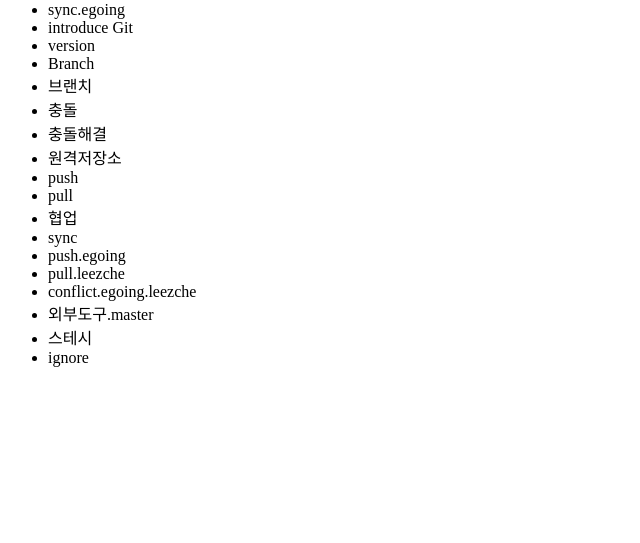
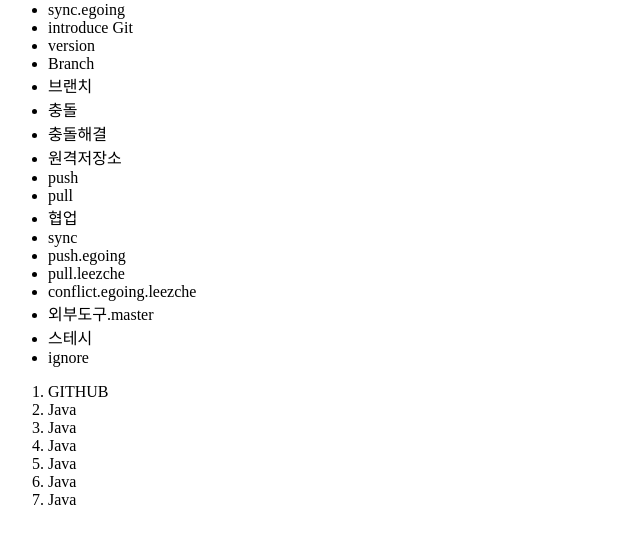
Before and after one commit to wangjo22/Github_Practice, a plain HTML site: page index.html in a window 1280 px wide. Shown: the part 105-648 px from the top of the page, without its empty margins (0-640 px from the left). Drawn offline with Linux system fonts and the light colour scheme.

Commit message:
Added several list.

```diff
--- a/index.html
+++ b/index.html
@@ -28,5 +28,14 @@
             <li>스테시</li>
             <li>ignore</li>
         </ul>
+        <ol>
+            <li>GITHUB</li>
+            <li>Java</li>
+            <li>Java</li>
+            <li>Java</li>
+            <li>Java</li>
+            <li>Java</li>
+            <li>Java</li>
+        </ol>
     </body>
 </html>
```
